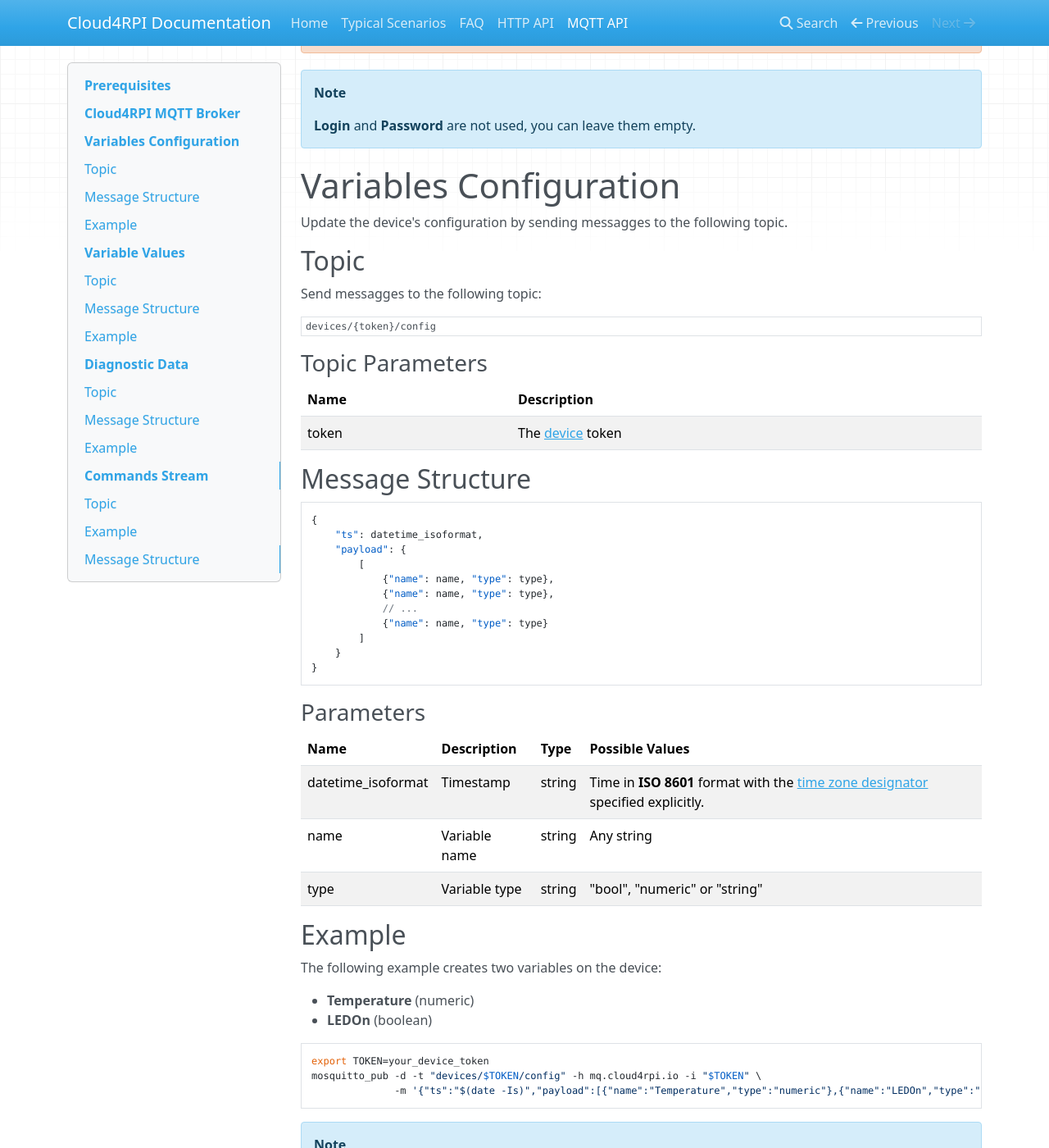
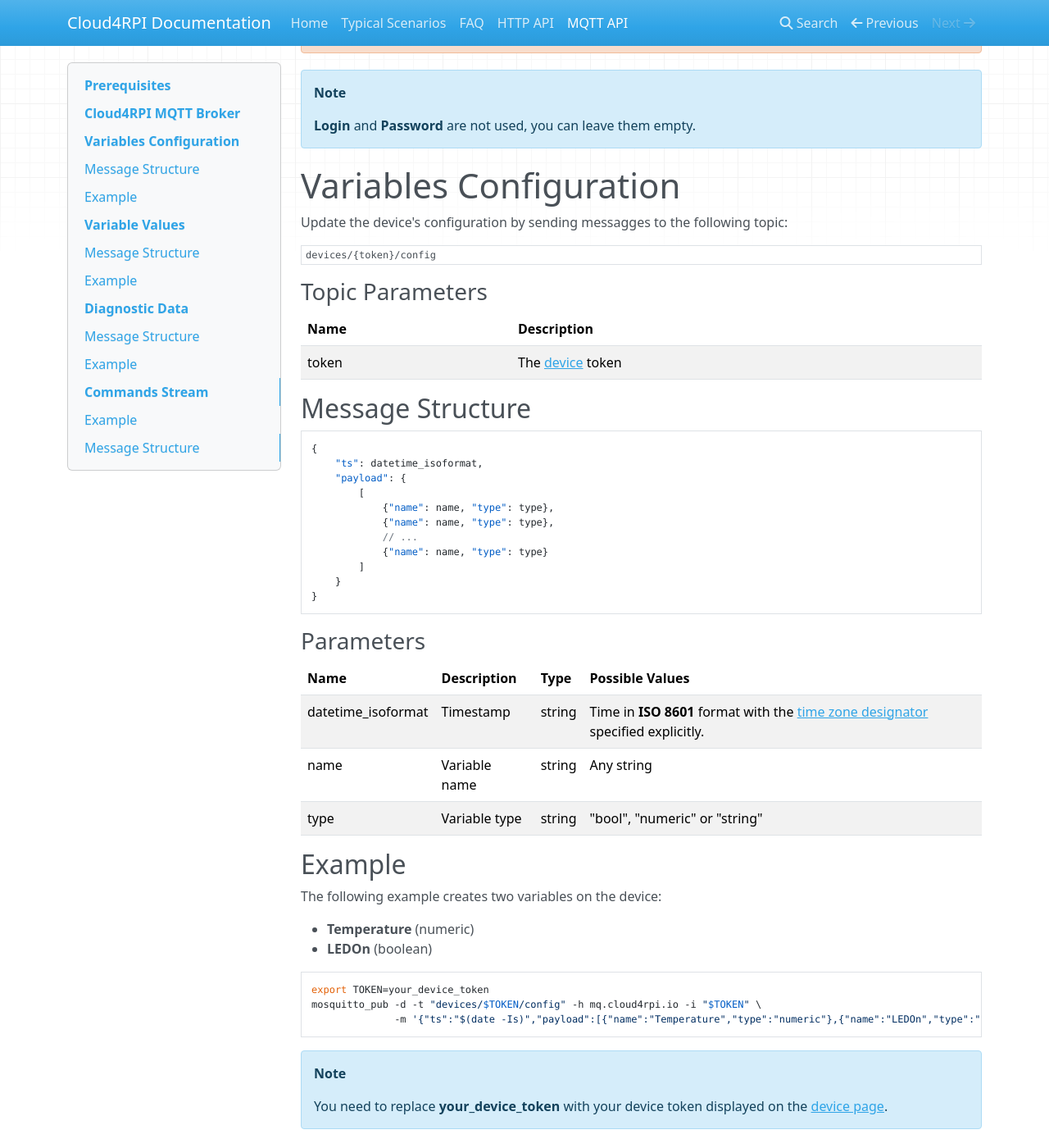
Before and after one commit to cloud4rpi/docs, an MkDocs documentation site: the page built from docs/mqtt_api.md, in a window 1280 px wide and 1400 px high, scrolled down 500 px. Shown: the whole window at 82% size. Built offline with MkDocs 1.6.1, drawn with Linux system fonts in a browser that asks for light colours; nearby versions of some CDN libraries; old or Windows-style settings are respelled for this version of MkDocs; some of the changed text lies outside the part shown.

Commit message:
removed redundancy

````diff
--- a/docs/mqtt_api.md
+++ b/docs/mqtt_api.md
@@ -23,11 +23,7 @@
 
 # Variables Configuration
 
-Update the device's configuration by sending messagges to the following topic.
-
-## Topic
-
-Send messagges to the following topic:
+Update the device's configuration by sending messagges to the following topic:
 
 ```gradle
 devices/{token}/config
@@ -84,11 +80,7 @@
 
 # Variable Values
 
-Send the data from the device in massages to the following topic.
-
-## Topic
-
-Send messagges to the following topic:
+Send the data from the device in messagges to the following topic:
 
 ```gradle
 devices/{token}/data
@@ -144,11 +136,7 @@
 
 # Diagnostic Data
 
-Send diagnostic data from the device in messagges to the following topic.
-
-## Topic
-
-Send messagges to the following topic:
+Send diagnostic data from the device in messagges to the following topic:
 
 ```gradle
 devices/{token}/diagnostics
@@ -202,11 +190,7 @@
 
 # Commands Stream
 
-Receive commangs from the [Control Panels](https://cloud4rpi.io/control-panels) in real time by subscribing to the following topic.
-
-## Topic
-
-Subscribe to the following topic to receive commands:
+Receive commangs from the [Control Panels](https://cloud4rpi.io/control-panels) in real time by subscribing to the following topic:
 
 ```gradle
 devices/{token}/commands
````
